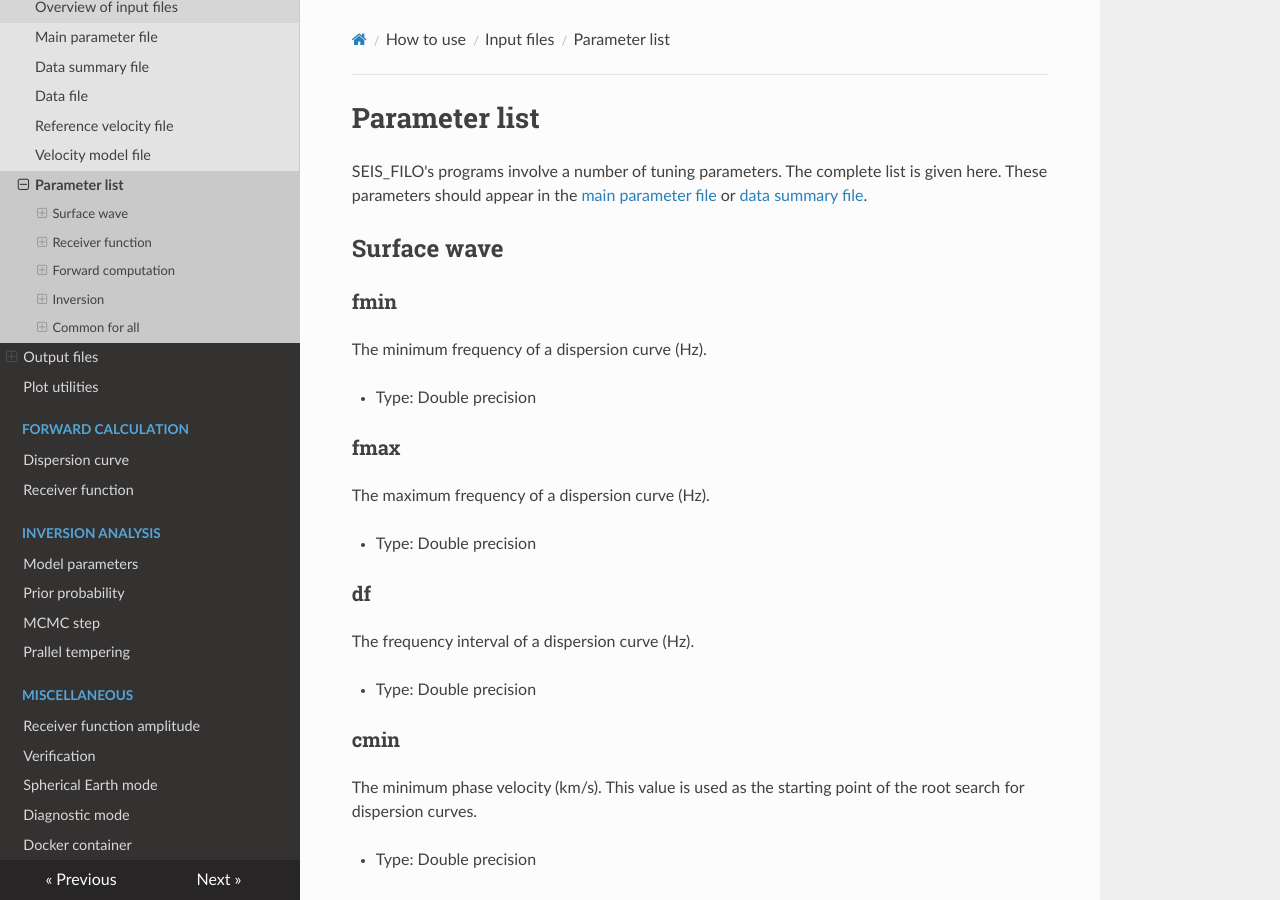
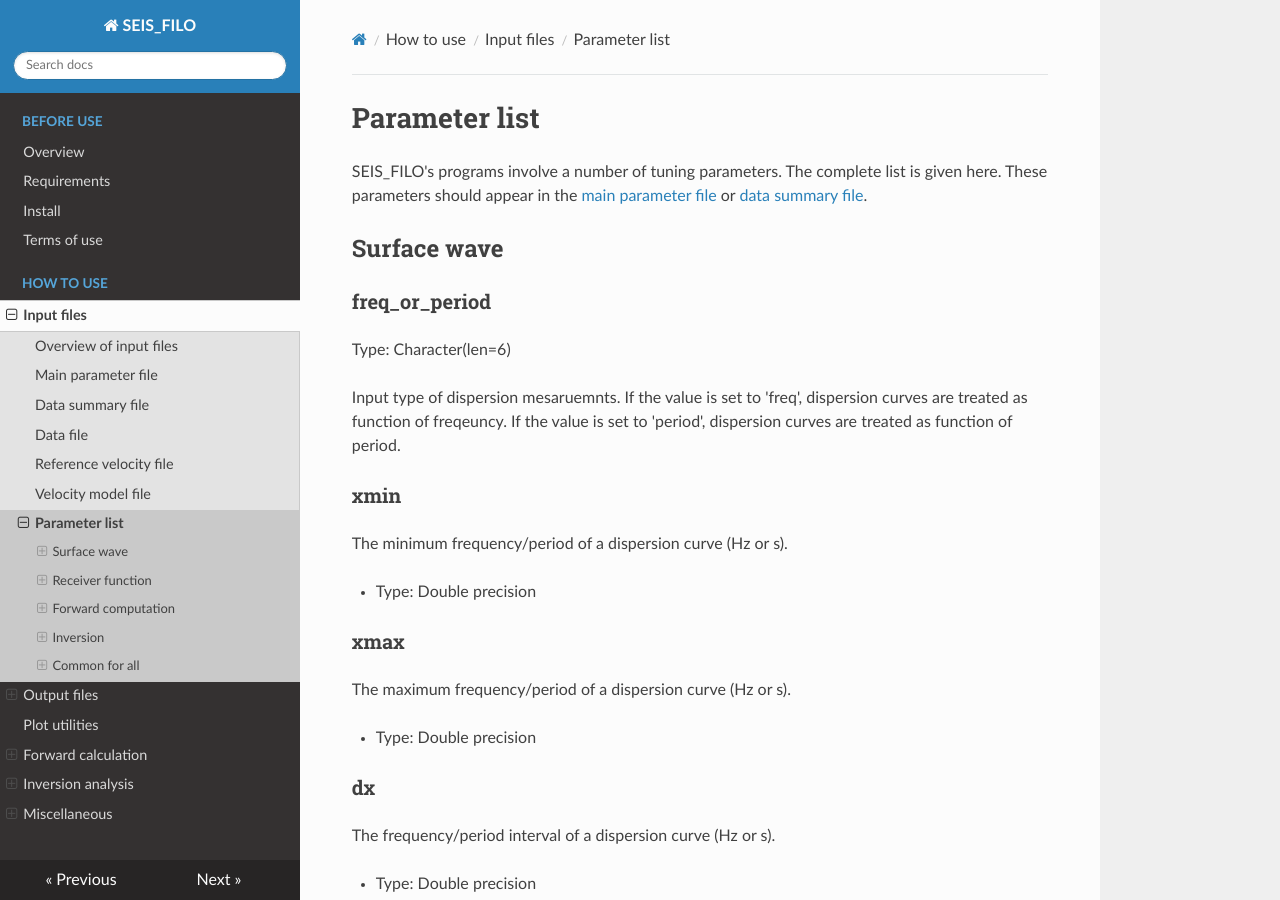
Before and after one commit to akuhara/SEIS_FILO, an MkDocs documentation site: the page built from docs/parameter_list.md, in a window 1280 px wide and 900 px high. Built offline with MkDocs 1.6.1, drawn with Linux system fonts in a browser that asks for light colours; nearby versions of some CDN libraries.

Commit message:
modify docs

```diff
--- a/docs/parameter_list.md
+++ b/docs/parameter_list.md
@@ -4,21 +4,27 @@ SEIS_FILO's programs involve a number of tuning parameters. The complete list is
 
 ## Surface wave
 
-### fmin
+### freq_or_period
 
-The minimum frequency of a dispersion curve (Hz).
+Type: Character(len=6)
+
+Input type of dispersion mesaruemnts. If the value is set to 'freq', dispersion curves are treated as function of freqeuncy. If the value is set to 'period', dispersion curves are treated as function of period.
+
+### xmin
+
+The minimum frequency/period of a dispersion curve (Hz or s).
 
 * Type: Double precision
 
-### fmax
+### xmax
 
-The maximum frequency of a dispersion curve (Hz).
+The maximum frequency/period of a dispersion curve (Hz or s).
 
 * Type: Double precision
 
-### df
+### dx
 
-The frequency interval of a dispersion curve (Hz).
+The frequency/period interval of a dispersion curve (Hz or s).
 
 * Type: Double precision
 
--- a/mkdocs.yml
+++ b/mkdocs.yml
@@ -1,7 +1,6 @@
 site_name: SEIS_FILO
 
 nav:
-  - Home: index.md
   - Before use:
     - Overview: overview.md
     - Requirements: requirements.md
@@ -23,20 +22,20 @@ nav:
       - Receiver function ensemble: receiver_function_ensemble.md
       - Standard deviation of noise: standard_deviation_of_noise.md
     - Plot utilities: plot_utilities.md
-  - Forward calculation:
-    - Dispersion curve: dispersion_curve.md
-    - Receiver function: receiver_function.md
-  - Inversion analysis:
-    - Model parameters: model_parameters.md
-    - Prior probability: prior_probability.md
-    - MCMC step: mcmc_step.md
-    - Prallel tempering: parallel_tempering.md
-  - Miscellaneous:
-    - Receiver function amplitude: receiver_function_amplitude.md
-    - Verification: verification.md
-    - Spherical Earth mode: spherical_earth_mode.md
-    - Diagnostic mode: diagnostic_mode.md
-    - Docker container: docker_container.md
+    - Forward calculation:
+      - Dispersion curve: dispersion_curve.md
+      - Receiver function: receiver_function.md
+    - Inversion analysis:
+      - Model parameters: model_parameters.md
+      - Prior probability: prior_probability.md
+      - MCMC step: mcmc_step.md
+      - Prallel tempering: parallel_tempering.md
+    - Miscellaneous:
+      - Receiver function amplitude: receiver_function_amplitude.md
+      - Verification: verification.md
+      - Spherical Earth mode: spherical_earth_mode.md
+      - Diagnostic mode: diagnostic_mode.md
+      - Docker container: docker_container.md
 theme: readthedocs
 
 markdown_extensions:
```
